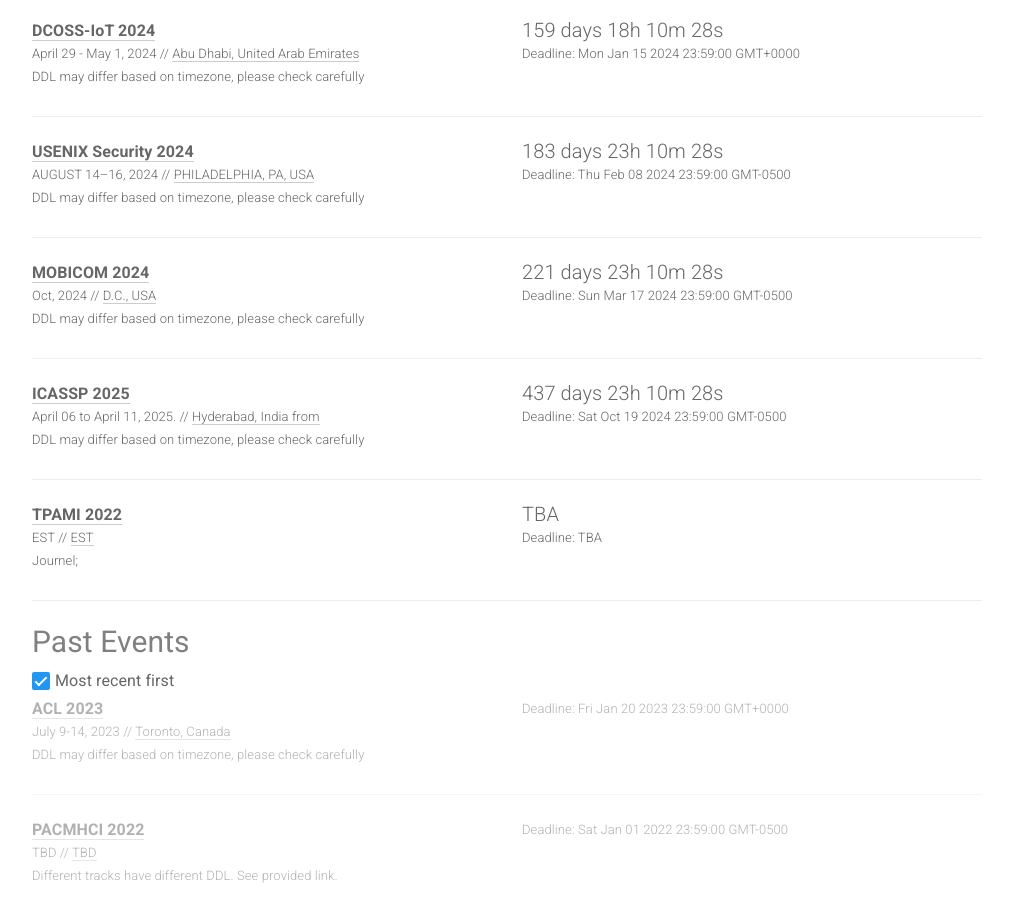
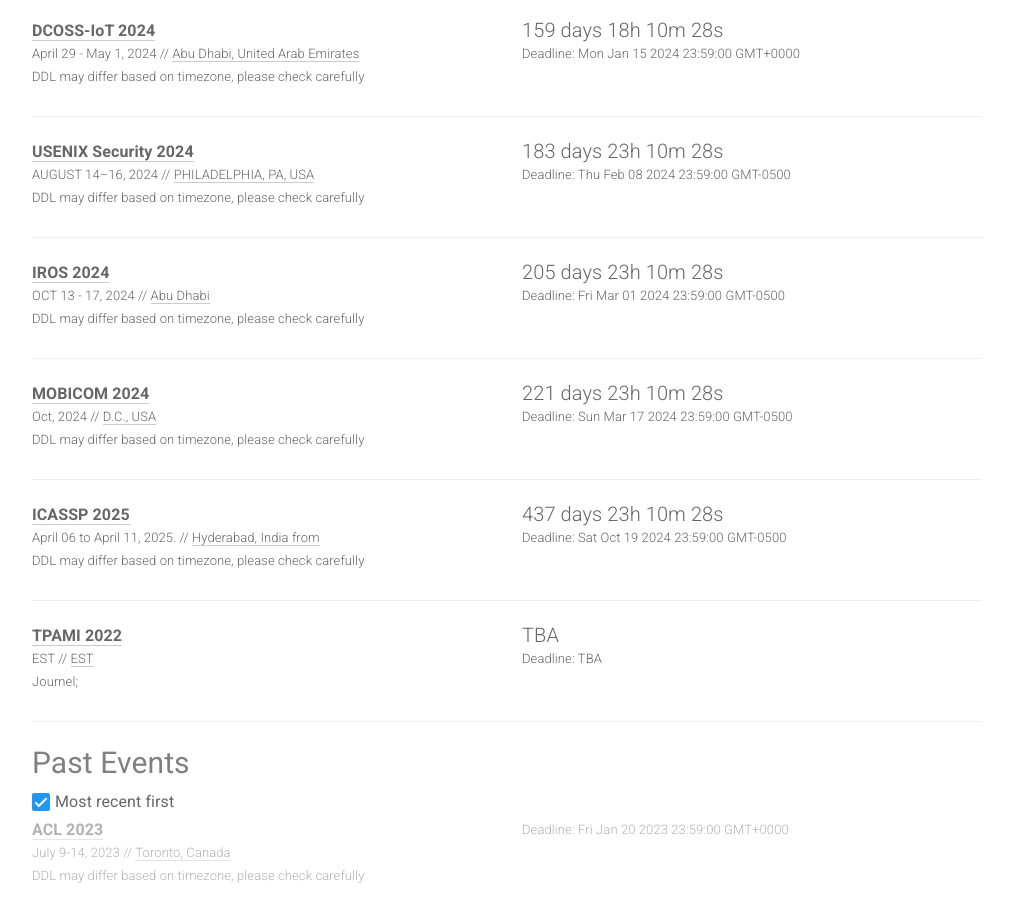
Before and after one commit to iot-psu/ai-deadlines, a Jekyll site: the page built from index.html, in a window 1280 px wide and 900 px high, scrolled down 989 px. Shown: the whole window, without its empty margins (133-1146 px from the left). Built offline with Jekyll 4.4.1, drawn with Linux system fonts in a browser that asks for light colours; some of the changed text lies outside the part shown.

Commit message:
Update conferences.yml

```diff
--- a/_data/conferences.yml
+++ b/_data/conferences.yml
@@ -360,13 +360,13 @@
   note: DDL is not released and is based on previous year. ACM SIGCHI Conference on Designing Interactive Systems;
 
 - name: IROS
-  year: 2022
-  id: IROS2022
-  link: https://iros2022.org/
-  deadline: "2022-03-01 23:59:00"
+  year: 2024
+  id: IROS2024
+  link: http://iros2024-abudhabi.org/
+  deadline: "2024-03-01 23:59:00"
   timezone: EST
-  date: Oct. 23-27 2022.
-  place: Kyoto, Japan
+  date: OCT 13 - 17, 2024
+  place: Abu Dhabi
   sub: RO
   note: DDL may differ based on timezone, please check carefully
 
```
